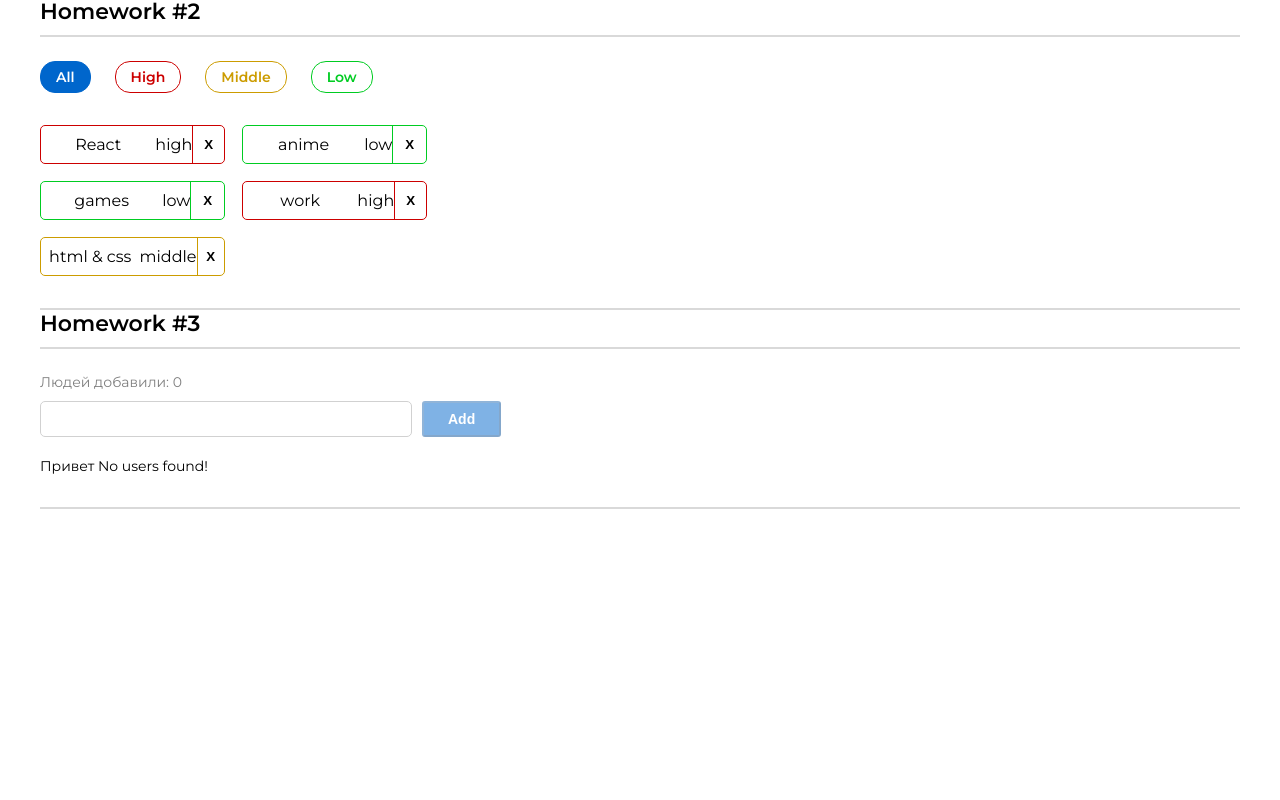
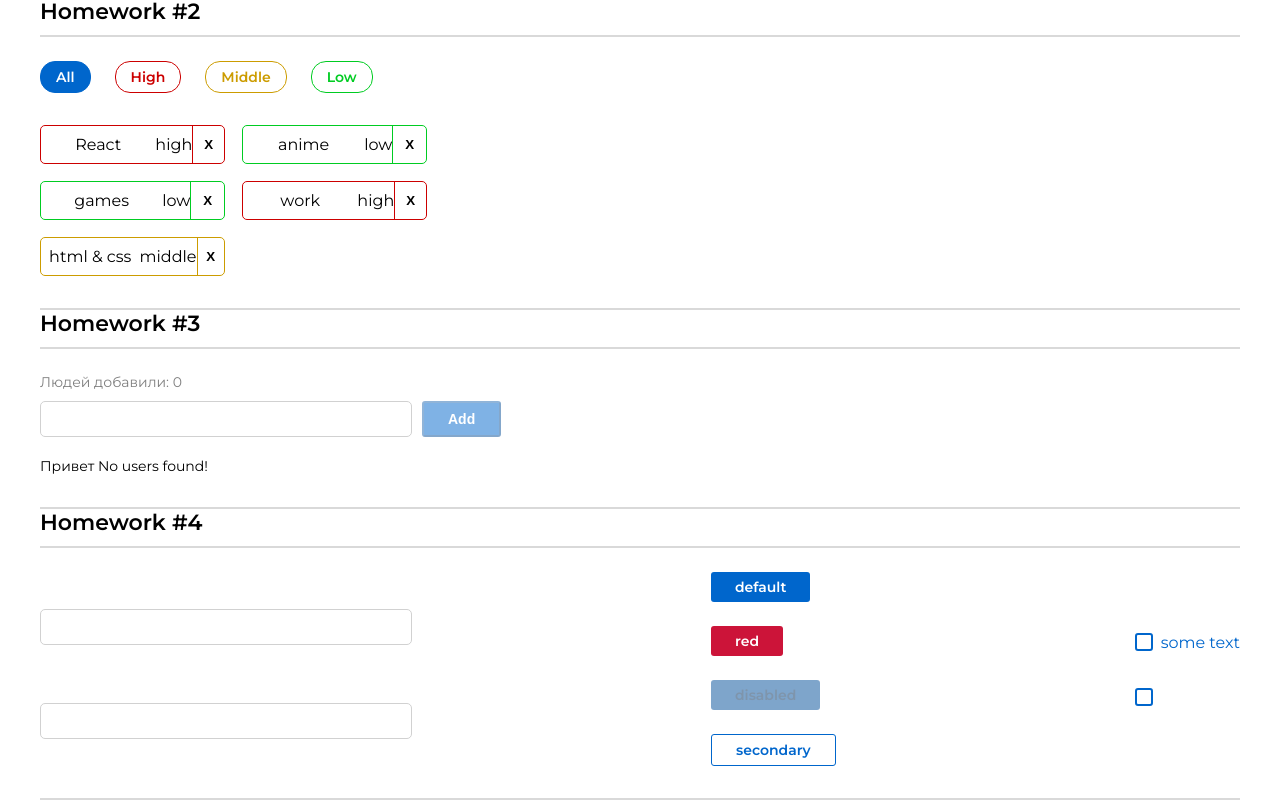
Before and after one commit to DmitryRybalko/hw2, a React (Create React App) app: page /#/ in a window 1280 px wide. Shown: the part 345-1145 px from the top of the page. Before the commit the page ends 854 px from the top, so only its background shows below. Built offline with nearby package versions, Linux system fonts and the light colour scheme.

Commit message:
homework 4 is done

```diff
--- a/src/s1-main/App.tsx
+++ b/src/s1-main/App.tsx
@@ -2,6 +2,7 @@ import s from "./App.module.css";
 import HW1 from "../s2-homeworks/hw01/HW1";
 import HW2 from "../s2-homeworks/hw02/HW2";
 import HW3 from "../s2-homeworks/hw03/HW3";
+import HW4 from "../s2-homeworks/hw04/HW4";
 
 function App() {
   return (
@@ -9,7 +10,7 @@ function App() {
       <HW1 />
       <HW2 />
       <HW3 />
-      {/*<HW4/>*/}
+      <HW4 />
 
       {/*при выполнении дз 5 и более - закомментировать здесь дз 1-4, так как они есть внутри дз 5*/}
       {/*<HW5/>*/}
--- a/src/s2-homeworks/hw04/Stand.tsx
+++ b/src/s2-homeworks/hw04/Stand.tsx
@@ -1,22 +1,22 @@
-import React, { useState } from 'react'
-import s from './Stand.module.css'
-import SuperInputText from './common/c1-SuperInputText/SuperInputText'
-import SuperCheckbox from './common/c3-SuperCheckbox/SuperCheckbox'
-import SuperButton from './common/c2-SuperButton/SuperButton'
+import React, { useState } from "react";
+import s from "./Stand.module.css";
+import SuperInputText from "./common/c1-SuperInputText/SuperInputText";
+import SuperCheckbox from "./common/c3-SuperCheckbox/SuperCheckbox";
+import SuperButton from "./common/c2-SuperButton/SuperButton";
 
 const Stand = () => {
-    const [stateForAllInputs, setValue] = useState<string>('')
-    const [error, setError] = useState<string>('')
+  const [stateForAllInputs, setValue] = useState<string>("");
+  const [error, setError] = useState<string>("");
 
-    const [stateForAllCheckboxes, setChecked] = useState<boolean>(false)
+  const [stateForAllCheckboxes, setChecked] = useState<boolean>(false);
 
   return (
-        <div id={'hw4-stand'} className={s.stand}>
+    <div id={"hw4-stand"} className={s.stand}>
       <div className={s.inputs}>
         {/*совместим со старым кодом:*/}
         <div>
           <SuperInputText
-                        id={'hw4-super-input-like-old'}
+            id={"hw4-super-input-like-old"}
             value={stateForAllInputs}
             onChange={(e) => setValue(e.currentTarget.value)}
           />
@@ -24,17 +24,13 @@ const Stand = () => {
         {/*инпут с ошибкой:*/}
         <div>
           <SuperInputText
-                        id={'hw4-super-input-with-error'}
+            id={"hw4-super-input-with-error"}
             value={stateForAllInputs}
             onChangeText={setValue}
             error={error}
             onEnter={() => {
-                            setError(
-                                stateForAllInputs.trim()
-                                    ? ''
-                                    : 'Error'
-                            )
-                            setValue('')
+              setError(stateForAllInputs.trim() ? "" : "Error");
+              setValue("");
             }}
           />
         </div>
@@ -43,21 +39,21 @@ const Stand = () => {
       <div className={s.buttons}>
         {/*обычная кнопка:*/}
         <div>
-                    <SuperButton id={'hw4-super-button-default'}>
+          <SuperButton xType="default" id={"hw4-super-button-default"}>
             default
           </SuperButton>
         </div>
         {/*красная кнопка:*/}
         <div>
-                    <SuperButton id={'hw4-super-button-red'} xType={'red'}>
+          <SuperButton id={"hw4-super-button-red"} xType={"red"}>
             red
           </SuperButton>
         </div>
         {/*задизэйбленная кнопка:*/}
         <div>
           <SuperButton
-                        id={'hw4-super-button-disabled'}
-                        xType={'red'}
+            id={"hw4-super-button-disabled"}
+            xType={"disabled"}
             disabled
           >
             disabled
@@ -65,10 +61,7 @@ const Stand = () => {
         </div>
         {/*задизэйбленная кнопка:*/}
         <div>
-                    <SuperButton
-                        id={'hw4-super-button-secondary'}
-                        xType={'secondary'}
-                    >
+          <SuperButton id={"hw4-super-button-secondary"} xType={"secondary"}>
             secondary
           </SuperButton>
         </div>
@@ -78,7 +71,7 @@ const Stand = () => {
         {/*чекбокс с текстом:*/}
         <div>
           <SuperCheckbox
-                        id={'hw4-super-checkbox-with-text'}
+            id={"hw4-super-checkbox-with-text"}
             checked={stateForAllCheckboxes}
             onChangeChecked={setChecked}
           >
@@ -88,14 +81,14 @@ const Stand = () => {
         {/*совместим со старым кодом:*/}
         <div>
           <SuperCheckbox
-                        id={'hw4-super-checkbox-like-old'}
+            id={"hw4-super-checkbox-like-old"}
             checked={stateForAllCheckboxes}
             onChange={(e) => setChecked(e.currentTarget.checked)}
           />
         </div>
       </div>
     </div>
-    )
-}
+  );
+};
 
-export default Stand
+export default Stand;
--- a/src/s2-homeworks/hw04/common/c1-SuperInputText/SuperInputText.module.css
+++ b/src/s2-homeworks/hw04/common/c1-SuperInputText/SuperInputText.module.css
@@ -1,20 +1,40 @@
-.input:focus {
-}
-
 .input {
+  width: 372px;
+  height: 36px;
+  border-radius: 5px;
+  border: 1px solid #d1d1d1;
+  font-family: "Montserrat";
+  font-size: 14px;
+  font-style: normal;
+  font-weight: 400;
+  line-height: normal;
 }
 
 .inputWrapper {
+  display: flex;
+  flex-direction: column;
+  justify-content: center;
 }
 
 .superInput {
+  outline: none;
 }
 
 .errorInput {
-}
-
-.errorInput:focus {
+  color: #c00;
+  width: 372px;
+  height: 36px;
+  border-radius: 5px;
+  border: 1px solid #c00;
+  font-family: "Montserrat";
+  font-size: 14px;
+  font-style: normal;
+  font-weight: 400;
+  line-height: normal;
 }
 
 .error {
+  order: -1;
+  color: #c00;
+  margin: 0 0 10px 0;
 }
--- a/src/s2-homeworks/hw04/common/c2-SuperButton/SuperButton.module.css
+++ b/src/s2-homeworks/hw04/common/c2-SuperButton/SuperButton.module.css
@@ -1,36 +1,57 @@
 .button {
+  border-radius: 3px;
+  font-family: "Montserrat";
+  font-size: 14px;
+  font-weight: 600;
+  line-height: 20px;
+  border: none;
+  cursor: pointer;
+  padding: 5px 24px;
+  color: #fff;
+  transition: background-color 0.2s ease;
 }
 
 .disabled {
+  opacity: 0.5;
+  background-color: #004d99;
+  color: #002e5c;
 }
 
 .secondary {
+  border: 1px solid #06c;
+  background-color: #fff;
+  color: #06c;
 }
 
 .default {
+  background-color: #06c;
+  color: #fff;
 }
 
 .red {
+  background-color: #cc1439;
 }
 
 .default:hover {
+  background-color: #0080ff;
 }
 
 .red:hover {
+  background-color: #ff1a47;
 }
 
 .secondary:hover {
+  background-color: #e5f0fa;
 }
 
-
 .default:active {
+  background-color: #0059b2;
 }
 
 .secondary:active {
+  background-color: #c9e5ff;
 }
 
 .red:active {
+  background-color: #b21232;
 }
-
-.button:disabled {
-}
--- a/src/s2-homeworks/hw04/common/c2-SuperButton/SuperButton.tsx
+++ b/src/s2-homeworks/hw04/common/c2-SuperButton/SuperButton.tsx
@@ -1,28 +1,29 @@
-import React, {ButtonHTMLAttributes, DetailedHTMLProps} from 'react'
-import s from './SuperButton.module.css'
+import React, { ButtonHTMLAttributes, DetailedHTMLProps } from "react";
+import s from "./SuperButton.module.css";
 
 // тип пропсов обычной кнопки, children в котором храниться название кнопки там уже описан
-type DefaultButtonPropsType = DetailedHTMLProps<ButtonHTMLAttributes<HTMLButtonElement>,
-    HTMLButtonElement>
+type DefaultButtonPropsType = DetailedHTMLProps<
+  ButtonHTMLAttributes<HTMLButtonElement>,
+  HTMLButtonElement
+>;
 
 type SuperButtonPropsType = DefaultButtonPropsType & {
-    xType?: string
-}
+  xType?: string;
+};
 
-const SuperButton: React.FC<SuperButtonPropsType> = (
-    {
+const SuperButton: React.FC<SuperButtonPropsType> = ({
   xType,
   className,
   disabled,
   ...restProps // все остальные пропсы попадут в объект restProps, там же будет children
-    }
-) => {
-    const finalClassName = s.button
-        // + (disabled
-        //         ? ...
-        //         : xType === 'red'
-        //             ? ...
-        + (className ? ' ' + className : '') // задачка на смешивание классов
+}) => {
+  const finalClassName =
+    s.button +
+    (disabled ? " " + s.disabled : "") +
+    (xType === "default" ? " " + s.default : "") +
+    (xType === "red" ? " " + s.red : "") +
+    (xType === "secondary" ? " " + s.secondary : "") +
+    (className ? " " + className : "");
 
   return (
     <button
@@ -30,7 +31,7 @@ const SuperButton: React.FC<SuperButtonPropsType> = (
       className={finalClassName}
       {...restProps} // отдаём кнопке остальные пропсы если они есть (children там внутри)
     />
-    )
-}
+  );
+};
 
-export default SuperButton
+export default SuperButton;
--- a/src/s2-homeworks/hw04/common/c3-SuperCheckbox/SuperCheckbox.tsx
+++ b/src/s2-homeworks/hw04/common/c3-SuperCheckbox/SuperCheckbox.tsx
@@ -2,20 +2,21 @@ import React, {
   ChangeEvent,
   DetailedHTMLProps,
   InputHTMLAttributes,
-} from 'react'
-import s from './SuperCheckbox.module.css'
+} from "react";
+import s from "./SuperCheckbox.module.css";
 
 // тип пропсов обычного инпута
-type DefaultInputPropsType = DetailedHTMLProps<InputHTMLAttributes<HTMLInputElement>,
-    HTMLInputElement>
+type DefaultInputPropsType = DetailedHTMLProps<
+  InputHTMLAttributes<HTMLInputElement>,
+  HTMLInputElement
+>;
 
-type SuperCheckboxPropsType = Omit<DefaultInputPropsType, 'type'> & {
-    onChangeChecked?: (checked: boolean) => void
-    spanClassName?: string
-}
+type SuperCheckboxPropsType = Omit<DefaultInputPropsType, "type"> & {
+  onChangeChecked?: (checked: boolean) => void;
+  spanClassName?: string;
+};
 
-const SuperCheckbox: React.FC<SuperCheckboxPropsType> = (
-    {
+const SuperCheckbox: React.FC<SuperCheckboxPropsType> = ({
   onChange,
   onChangeChecked,
   className,
@@ -24,35 +25,31 @@ const SuperCheckbox: React.FC<SuperCheckboxPropsType> = (
   id,
 
   ...restProps // все остальные пропсы попадут в объект restProps
-    }
-) => {
+}) => {
   const onChangeCallback = (e: ChangeEvent<HTMLInputElement>) => {
     // задачка на написание онченджа
+    const newValue = e.target.checked;
+    onChangeChecked?.(newValue);
+  };
 
-    }
-
-    const finalInputClassName = s.checkbox
-        + (className ? ' ' + className : '')
+  const finalInputClassName = s.checkbox + (className ? " " + className : "");
 
   return (
     <label className={s.label}>
       <input
         id={id}
-                type={'checkbox'}
+        type={"checkbox"}
         onChange={onChangeCallback}
         className={finalInputClassName}
         {...restProps} // отдаём инпуту остальные пропсы если они есть (checked например там внутри)
       />
       {children && (
-                <span
-                    id={id ? id + '-span' : undefined}
-                    className={s.spanClassName}
-                >
+        <span id={id ? id + "-span" : undefined} className={s.spanClassName}>
           {children}
         </span>
       )}
     </label> // благодаря label нажатие на спан передастся в инпут
-    )
-}
+  );
+};
 
-export default SuperCheckbox
+export default SuperCheckbox;
```
Lines whose indentation alone changed are shown as unchanged.
